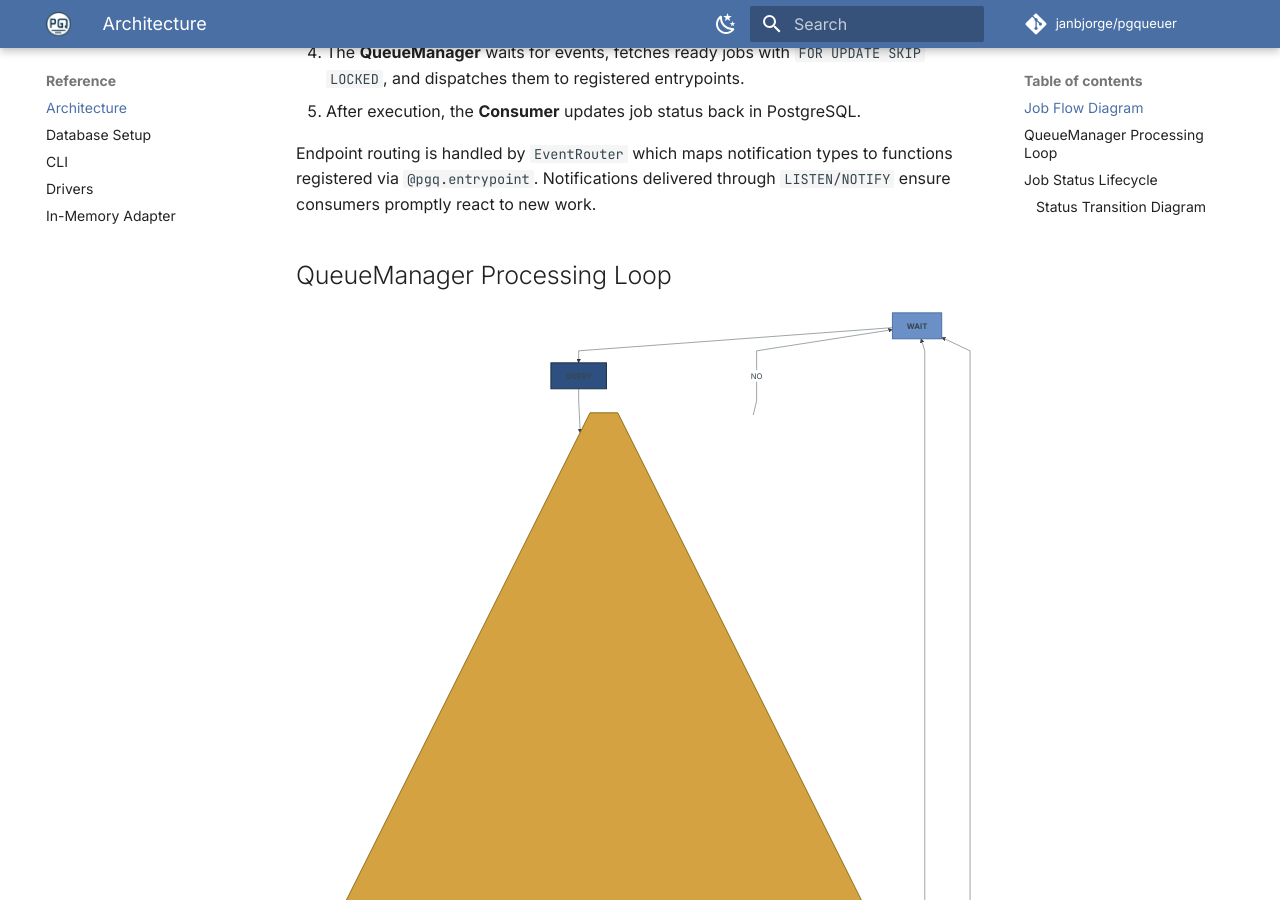
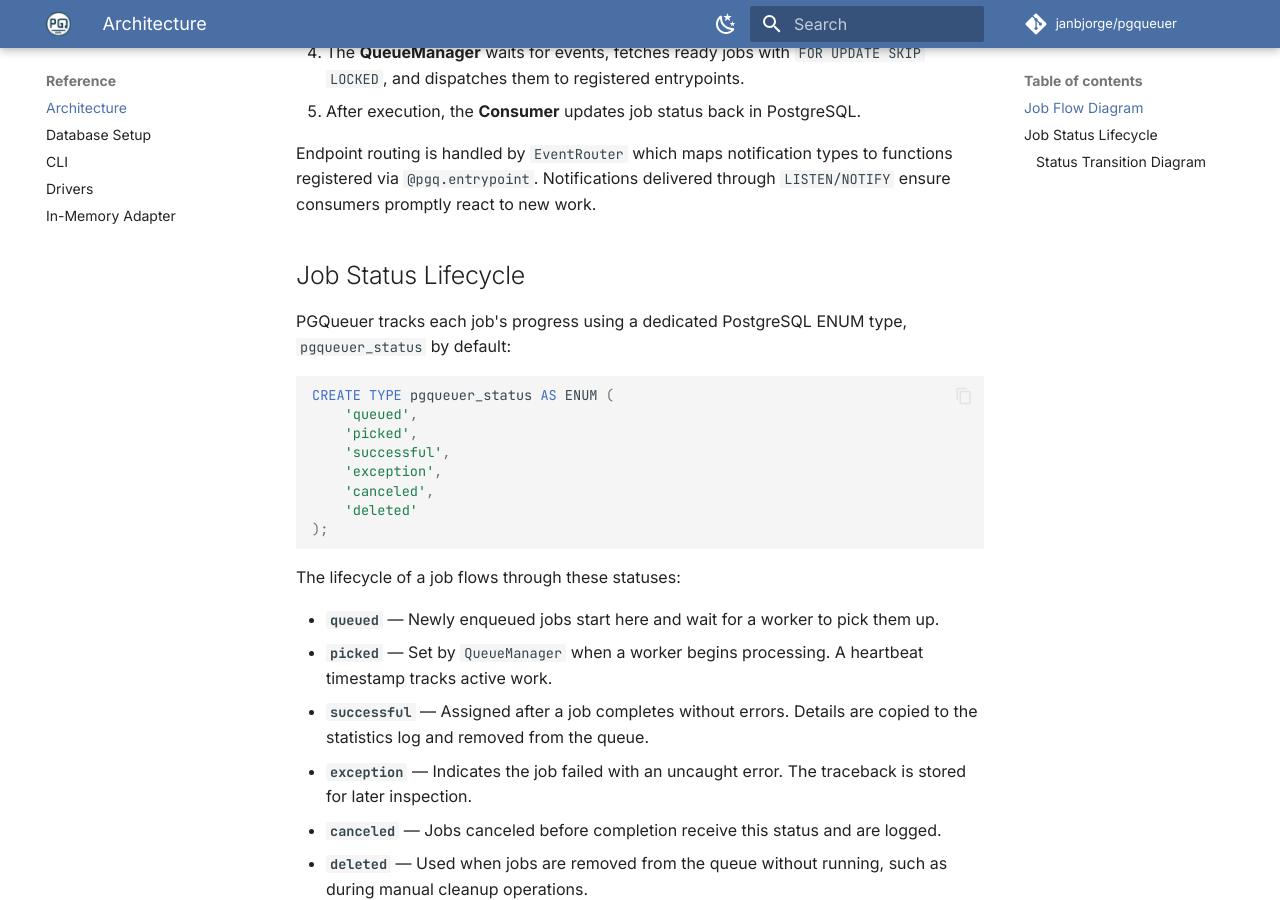
Before and after one commit to janbjorge/pgqueuer, an MkDocs documentation site: the page built from docs/reference/architecture.md, in a window 1280 px wide and 900 px high, scrolled down 531 px. Built offline with MkDocs 1.6.1 and Material for MkDocs 9.7.7, drawn with Linux system fonts in a browser that asks for light colours; comment, search, counter and statistics services are not loaded; some of the changed lines change nothing that is shown.

Commit message:
docs: remove broken QueueManager Processing Loop diagram
The Mermaid diagram was rendering with massive trapezoid shapes
that stretched across the entire page. Removing it since the same
concept is already covered in the numbered list above (steps 1-5)
explaining the architecture flow.

````diff
--- a/docs/reference/architecture.md
+++ b/docs/reference/architecture.md
@@ -30,46 +30,6 @@ flowchart LR
 Endpoint routing is handled by `EventRouter` which maps notification types to
 functions registered via `@pgq.entrypoint`. Notifications delivered through
 `LISTEN/NOTIFY` ensure consumers promptly react to new work.
-
-## QueueManager Processing Loop
-
-```mermaid
-%%{init: {'flowchart': {'htmlLabels': true, 'curve': 'linear', 'padding': '15'}, 'theme': 'base', 'themeVariables': {'fontSize': '16px', 'fontFamily': 'Inter, sans-serif'}}}%%
-flowchart TD
-    A["<b>WAIT</b>"]
-    B["<b>QUERY</b>"]
-    C{{"<b>Found?</b>"}}
-    D["<b>CLAIM</b>"]
-    E["<b>EXEC</b>"]
-    F{{"<b>OK?</b>"}}
-    G["<b>✓</b>"]
-    H["<b>✗</b>"]
-
-    A --> B
-    B --> C
-    C -->|YES| D
-    C -->|NO| A
-    D --> E
-    E --> F
-    F -->|YES| G
-    F -->|NO| H
-    G --> A
-    H --> A
-
-    classDef wait fill:#6B8FC7,stroke:#4A6FA5,stroke-width:2px,color:#fff
-    classDef query fill:#2E5080,stroke:#1a2f40,stroke-width:2px,color:#fff
-    classDef process fill:#4A6FA5,stroke:#2E5080,stroke-width:2px,color:#fff
-    classDef success fill:#2D9D78,stroke:#1d6d55,stroke-width:2px,color:#fff
-    classDef error fill:#C1666B,stroke:#8b3a3f,stroke-width:2px,color:#fff
-    classDef decision fill:#D4A240,stroke:#8b6e1a,stroke-width:2px,color:#000
-
-    class A wait
-    class B query
-    class C,F decision
-    class D,E process
-    class G success
-    class H error
-```
 
 ## Job Status Lifecycle
 
````
